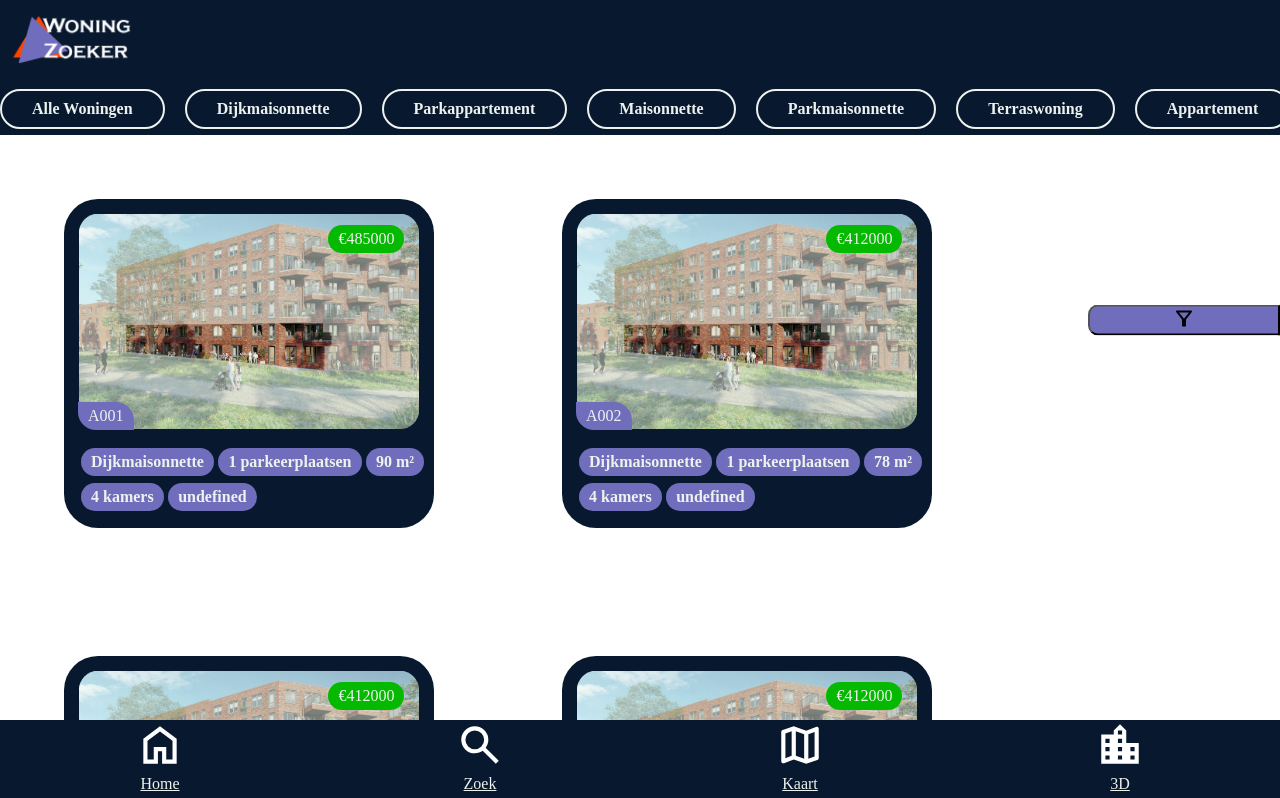
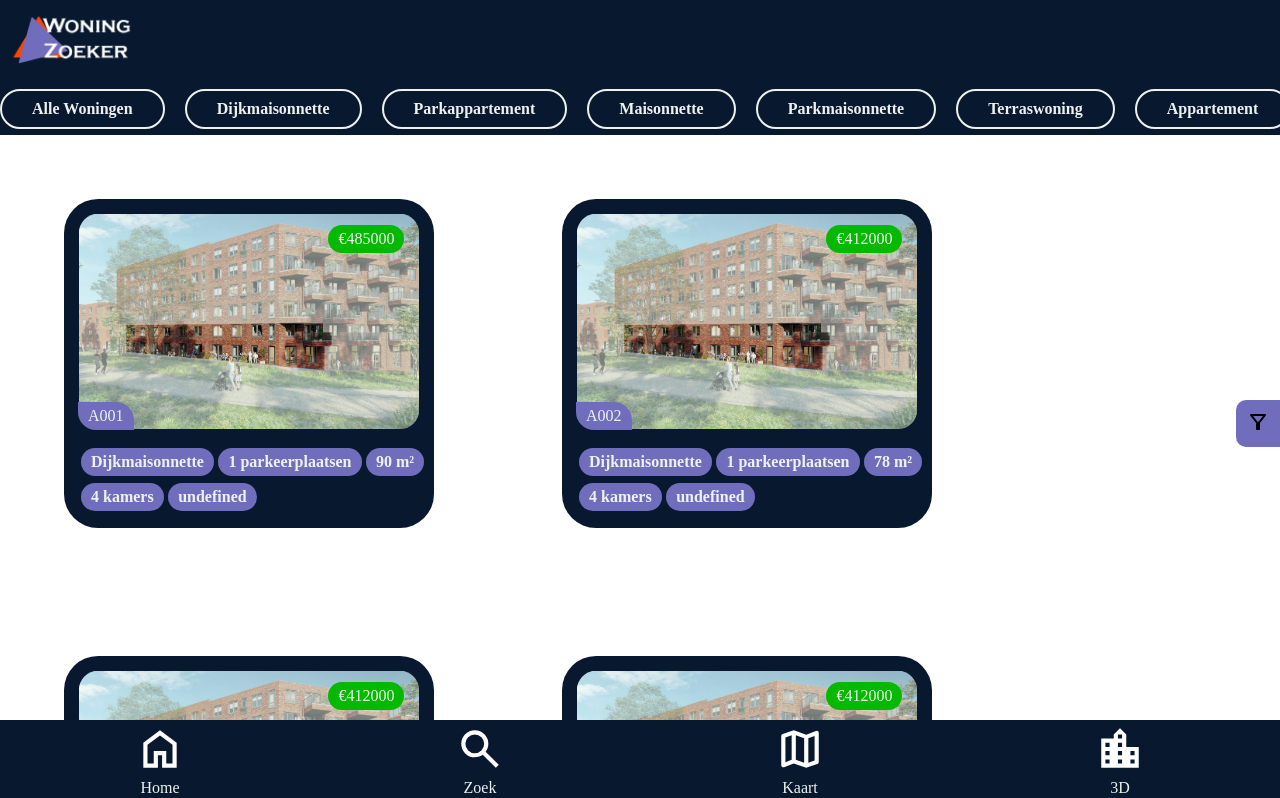
Before and after one commit to tomlommerse/woningzoeker, a React (Create React App) app: page /zoek in a window 1280 px wide. Shown: the top 798 px of the page. Built offline with nearby package versions, Linux system fonts and the light colour scheme.

Commit message:
navbar + zoek button + filterbutton

```diff
--- a/src/components/Woningpagina/filter/filterbutton.css
+++ b/src/components/Woningpagina/filter/filterbutton.css
@@ -2,11 +2,11 @@
 
 .filter_button {
     position: fixed;
-    top: 40%;
+    top: 50%;
     right: 0;
-    transform: translateY(-50%);
     z-index: 100;
-    width: 15vw;
     background-color: var(--color-tertiary);
     border-radius: 10px 0 0 10px;
+    border: 0px;
+    padding: 10px;
 }
--- a/src/components/navbar/NavBar.css
+++ b/src/components/navbar/NavBar.css
@@ -16,6 +16,8 @@ nav {
     display: flex;
     flex-direction: column;
     align-items: center;
+    justify-content: center;
+    text-decoration: none;
 }
 
 .navButton > img{
--- a/src/styles/start.css
+++ b/src/styles/start.css
@@ -23,7 +23,7 @@
     color: var(--color-white);
     font-size: 23px;
     font-weight: 600;
-    border-color: var(--color-tertiary);
+    border: 0px;
 }
 
 .homeText{
```
